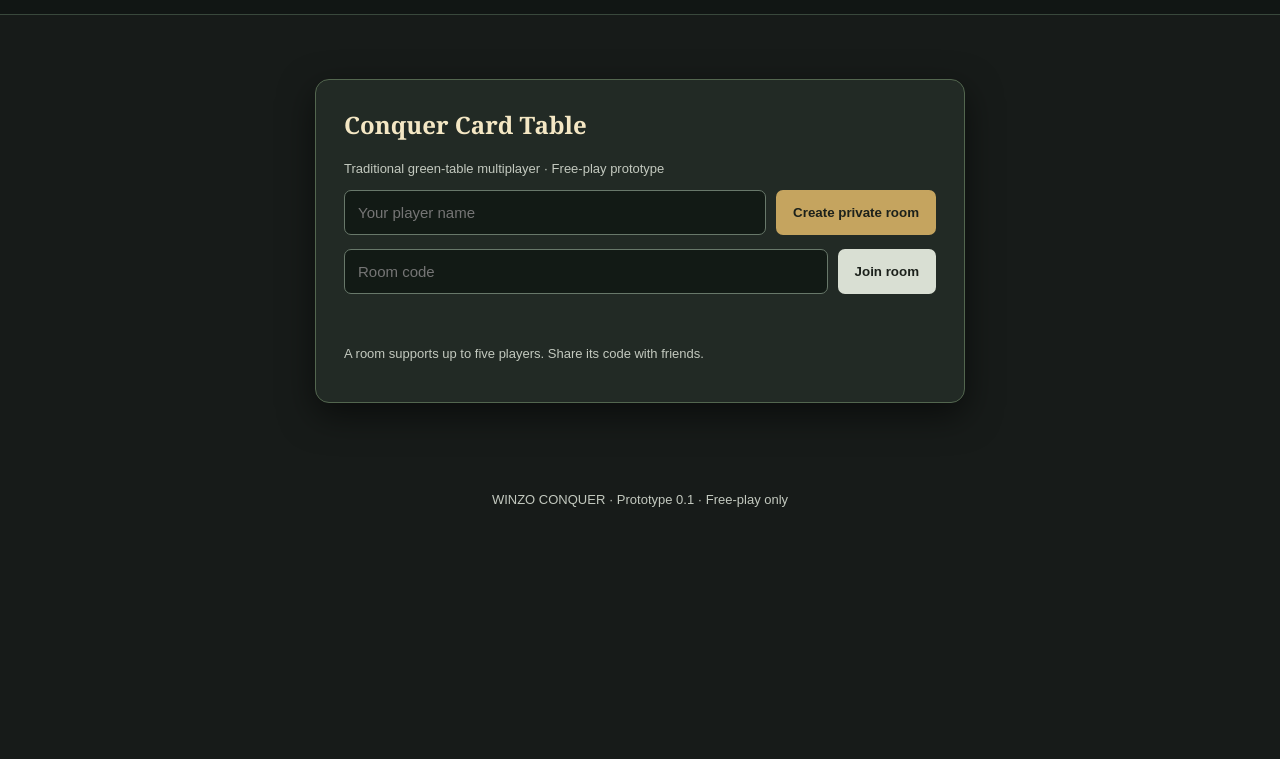
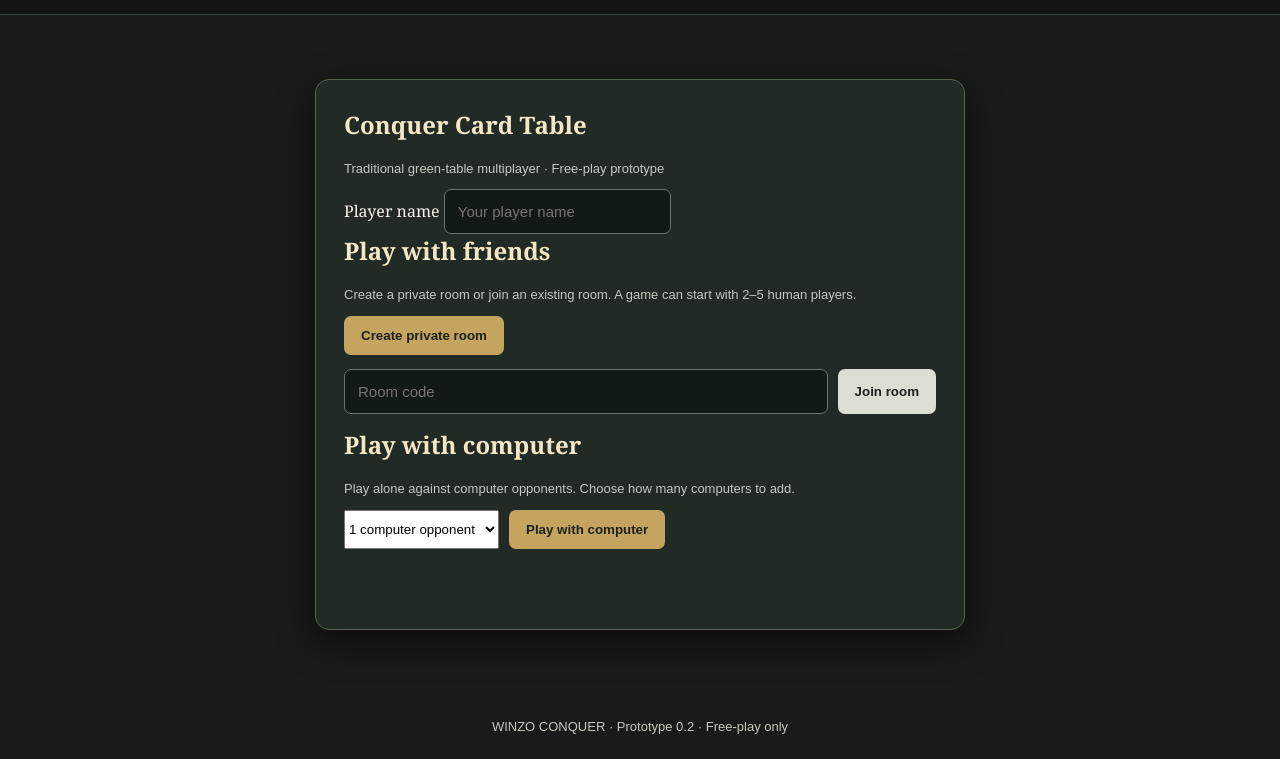
Before and after one commit to minex1976/Conquer-, a plain HTML site: page Client/index.html in a window 1280 px wide. Shown: the part 47-806 px from the top of the page. Drawn offline with Linux system fonts and the light colour scheme.

Commit message:
Revise lobby layout and update version number
Updated player options and game instructions in the lobby section.

```diff
--- a/Client/index.html
+++ b/Client/index.html
@@ -8,11 +8,30 @@
   <header><div class="brand">WINZO <span>CONQUER</span></div><div id="connection">Connecting…</div></header>
   <main>
     <section id="lobby" class="panel">
-      <h1>Conquer Card Table</h1><p class="muted">Traditional green-table multiplayer · Free-play prototype</p>
-      <div class="row"><input id="playerName" maxlength="18" placeholder="Your player name"><button id="createBtn">Create private room</button></div>
-      <div class="row"><input id="roomCode" maxlength="6" placeholder="Room code"><button id="joinBtn" class="secondary">Join room</button></div>
+      <h1>Conquer Card Table</h1>
+      <p class="muted">Traditional green-table multiplayer · Free-play prototype</p>
+      <label class="field-label" for="playerName">Player name</label>
+      <input id="playerName" maxlength="18" placeholder="Your player name">
+      <div class="lobby-choice">
+        <h2>Play with friends</h2>
+        <p class="small">Create a private room or join an existing room. A game can start with 2–5 human players.</p>
+        <div class="row"><button id="createBtn">Create private room</button></div>
+        <div class="row"><input id="roomCode" maxlength="6" placeholder="Room code"><button id="joinBtn" class="secondary">Join room</button></div>
+      </div>
+      <div class="lobby-choice">
+        <h2>Play with computer</h2>
+        <p class="small">Play alone against computer opponents. Choose how many computers to add.</p>
+        <div class="row computer-row">
+          <select id="botCount" aria-label="Number of computer opponents">
+            <option value="1">1 computer opponent</option>
+            <option value="2">2 computer opponents</option>
+            <option value="3">3 computer opponents</option>
+            <option value="4">4 computer opponents</option>
+          </select>
+          <button id="computerBtn">Play with computer</button>
+        </div>
+      </div>
       <p id="lobbyMessage" class="message"></p>
-      <p class="small">A room supports up to five players. Share its code with friends.</p>
     </section>
 
     <section id="game" hidden>
@@ -23,7 +42,7 @@
           <div class="pile"><div class="pile-card back">WINZO</div><span>Draw pile</span><b id="deckCount">0</b></div>
           <div class="pile"><div id="discardTop" class="pile-card empty">—</div><span>Discard pile</span><b id="discardCount">0</b></div>
         </div>
-        <div class="table-hint" id="tableHint">Waiting for five players to join.</div>
+        <div class="table-hint" id="tableHint">Waiting for another player to join.</div>
       </div>
       <div class="controls">
         <button id="drawBtn">Draw card</button><button id="discardBtn" class="secondary" disabled>Discard selected</button>
@@ -31,8 +50,9 @@
       </div>
       <section class="hand-panel"><div class="hand-title"><h2>Your cards</h2><span id="handCount">0 cards</span></div><div id="hand" class="hand"></div></section>
       <p id="gameMessage" class="message"></p>
+      <button id="backBtn" class="outline back-button">Back to lobby</button>
     </section>
   </main>
-  <footer>WINZO CONQUER · Prototype 0.1 · Free-play only</footer>
+  <footer>WINZO CONQUER · Prototype 0.2 · Free-play only</footer>
   <script src="app.js"></script>
 </body></html>
```
